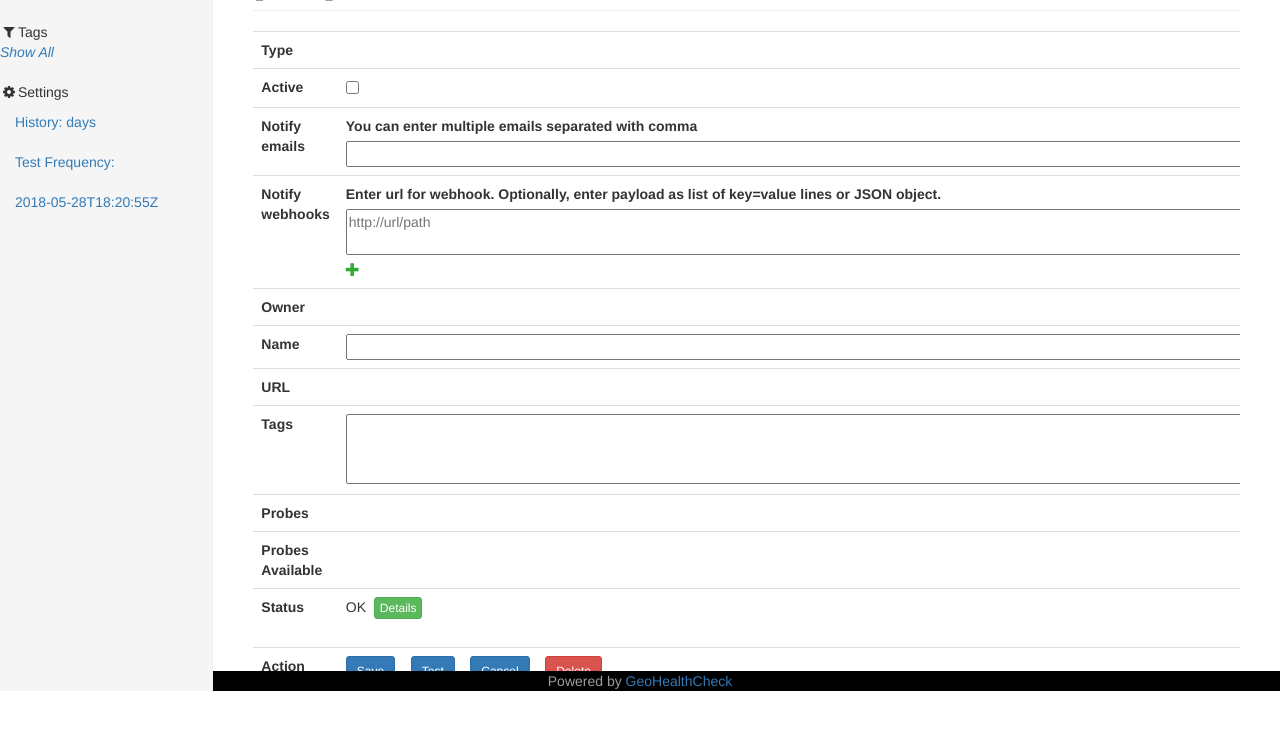
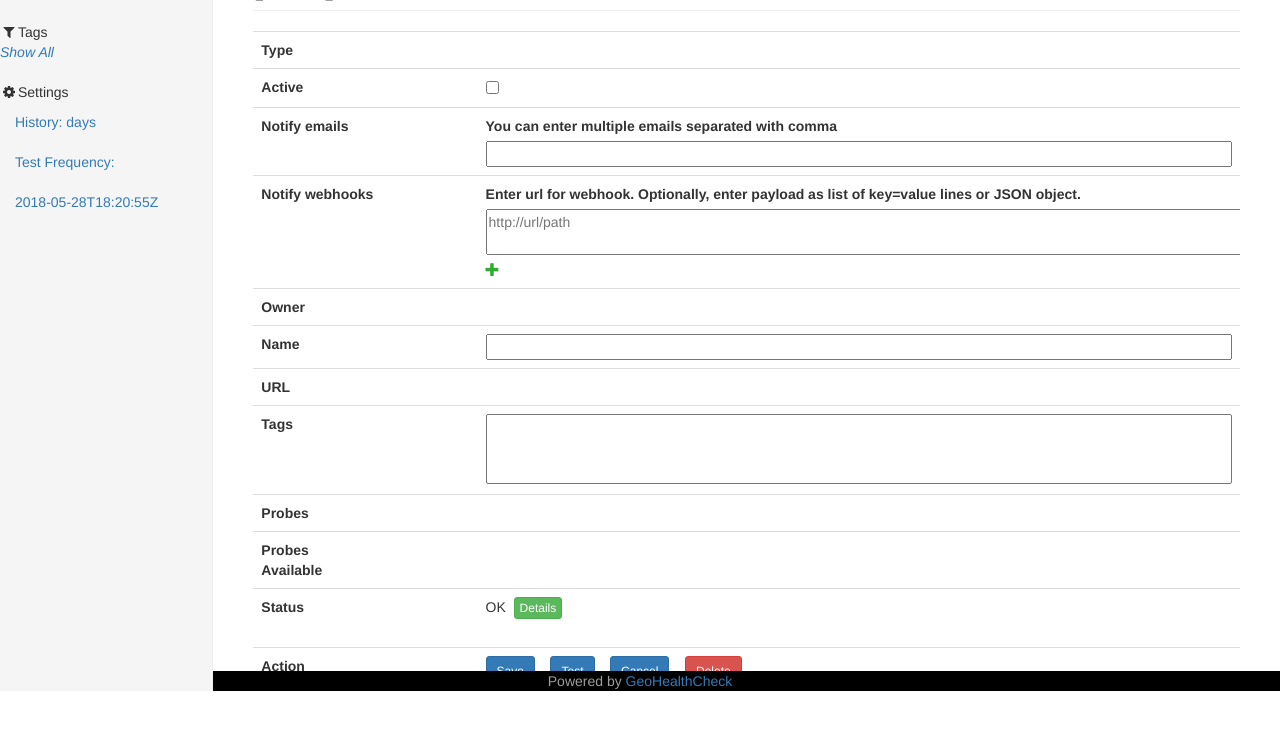
Before and after one commit to geopython/GeoHealthCheck, a Python web app: template GeoHealthCheck/templates/edit_resource.html in a window 1280 px wide. Shown: the part 109-843 px from the top of the page. Run offline with Jinja, Linux system fonts and the light colour scheme; the template is opened without the code that fills it, so the values that code supplies are empty; some libraries are stand-ins or nearby versions.

Commit message:
Adding table-layout: fixed; to solve a layout problem

```diff
--- a/GeoHealthCheck/templates/edit_resource.html
+++ b/GeoHealthCheck/templates/edit_resource.html
@@ -5,7 +5,7 @@
     <h1 class="page-header">[{{ _('Edit') }}] <span id="resource_title_h1">{{ resource.title }}</span></h1>
 
     <div class="table-responsive">
-        <table class="table">
+        <table class="table" style="table-layout: fixed;">
             <tr>
                 <th>{{ _('Type') }}</th>
                 <td>{{ resource_types[resource.resource_type]['label'] }}</td>
```
